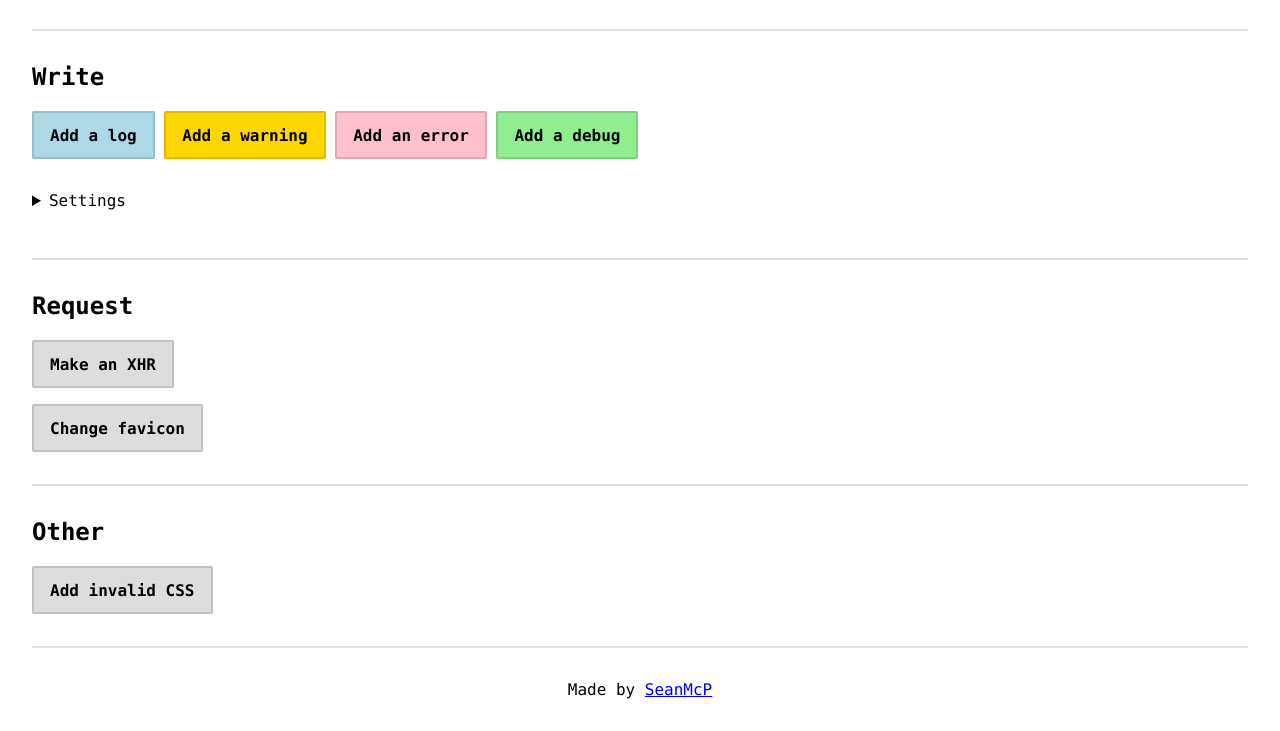
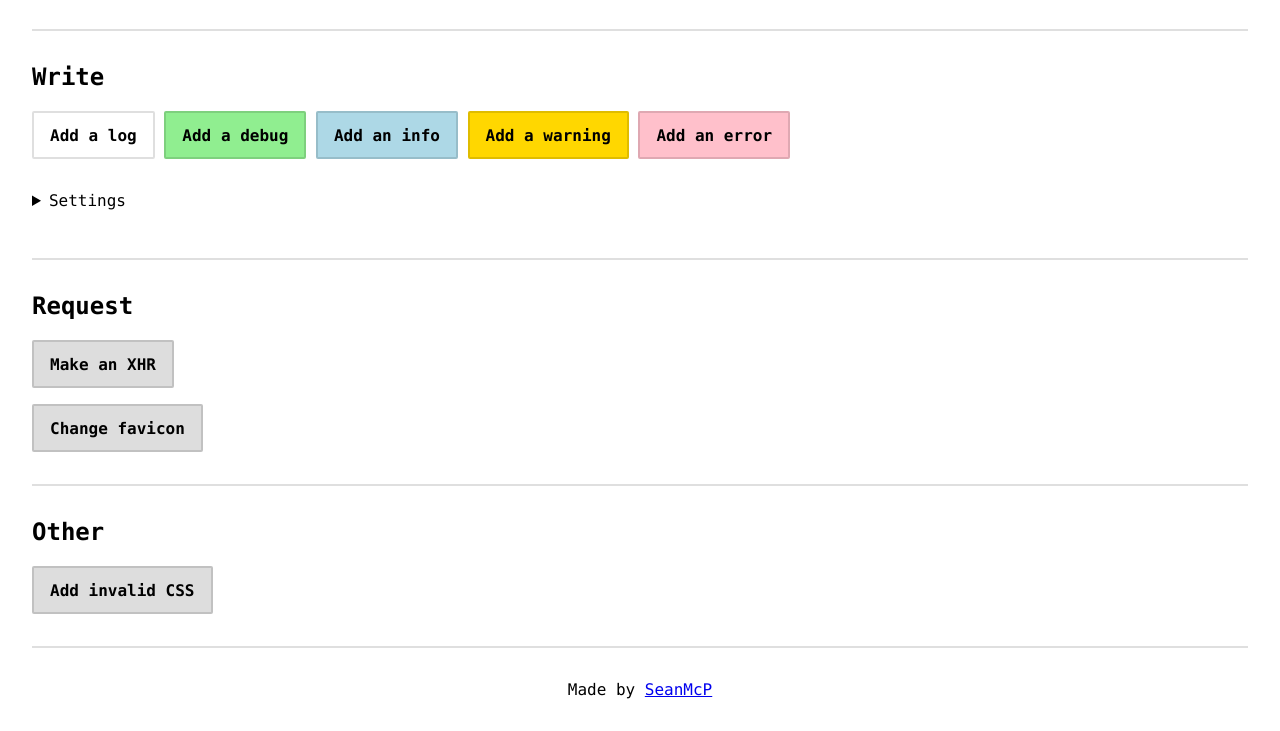
Before and after one commit to SeanMcP/console-mixer, a plain HTML site: page index.html in a window 1280 px wide. Shown: the part 113-844 px from the top of the page. Drawn offline with Linux system fonts and the light colour scheme.

Commit message:
Add info button

```diff
--- a/index.html
+++ b/index.html
@@ -18,10 +18,15 @@
                 <h2>Write</h2>
                 <section class="sub">
                     <button id="log">Add a log</button>
+                    <button id="debug">Add a debug</button>
+                    <button id="info">Add an info</button>
                     <button id="warn">Add a warning</button>
                     <button id="error">Add an error</button>
-                    <button id="debug">Add a debug</button>
                 </section>
+                <!-- <section class="sub">
+                    <button id="open-group">Add an open group</button>
+                    <button id="closed-group">Add a closed group</button>
+                </section> -->
                 <details>
                     <summary>Settings</summary>
                     <div class="details-body">
--- a/main.js
+++ b/main.js
@@ -14,6 +14,7 @@ document.getElementById('log').addEventListener('click', () => console.log(build
 document.getElementById('warn').addEventListener('click', () => console.warn(buildMessage('warn')))
 document.getElementById('error').addEventListener('click', () => console.error(buildMessage('error')))
 document.getElementById('debug').addEventListener('click', () => console.debug(buildMessage('debug')))
+document.getElementById('info').addEventListener('click', () => console.info(buildMessage('info')))
 
 const imageEl = document.getElementById('image')
 document.getElementById('xhr').addEventListener('click', async () => {
--- a/styles.css
+++ b/styles.css
@@ -62,11 +62,13 @@ label#toggle-timestamp {
   grid-template-columns: max-content auto;
 }
 
-button#log { background: lightblue }
+button#log { background: transparent }
 
 button#warn { background: gold }
 
 button#error { background: pink }
+
+button#info { background: lightblue }
 
 button#debug { background: lightgreen }
 
```
